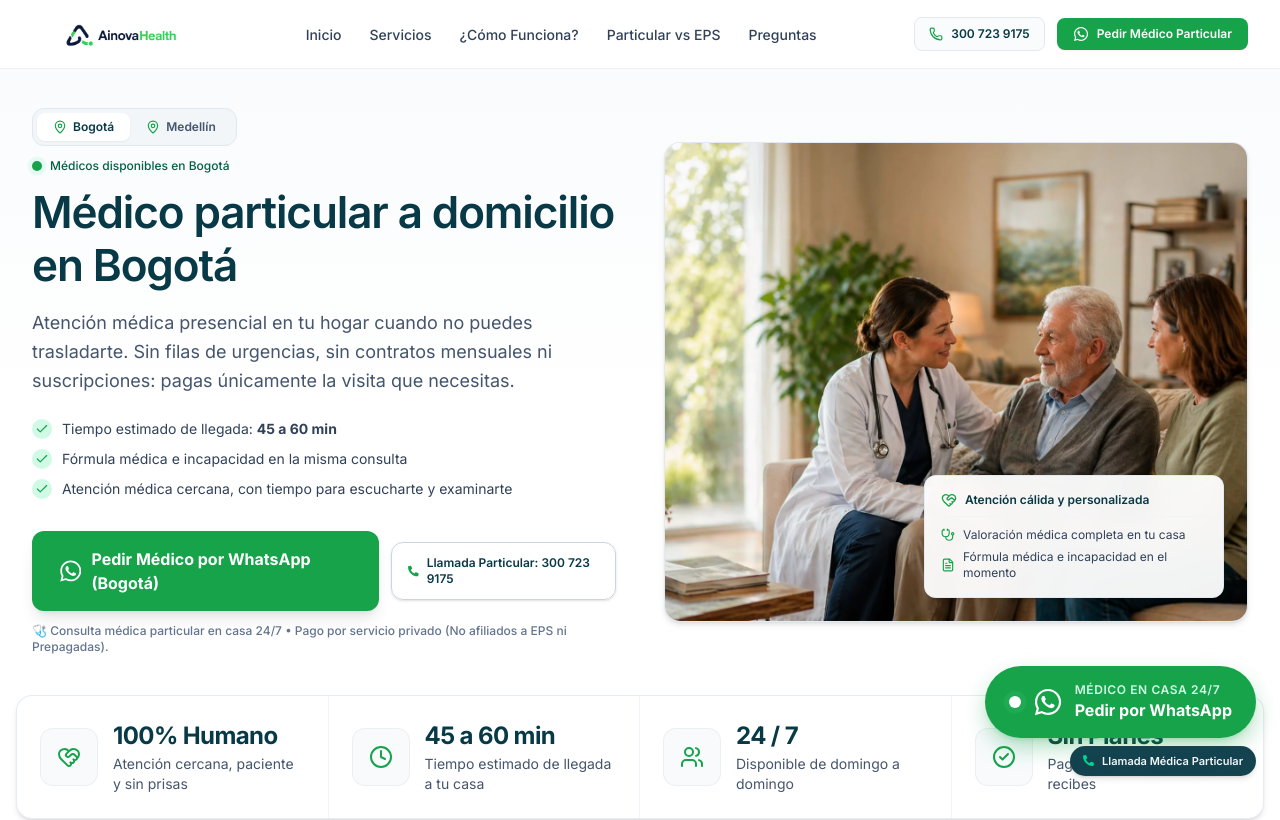
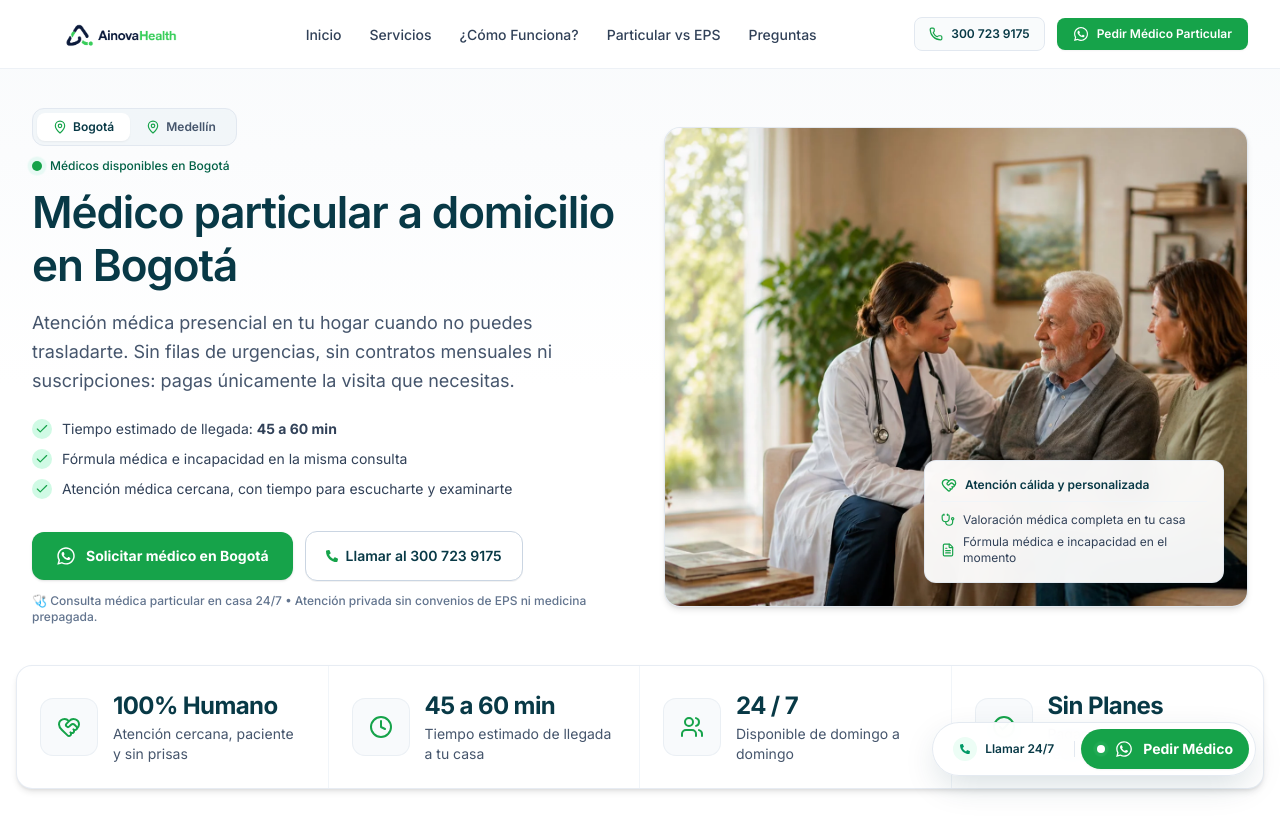
Before and after one commit to felipebermudezceo/ainovahealth, a Next.js app: page / in a window 1280 px wide. Shown: the top 820 px of the page. Built offline with nearby package versions, Linux system fonts and the light colour scheme.

Commit message:
style: redisenar dock flotante ultra estetico y armonizar botones de contacto

```diff
--- a/components/hero/HeroContent.tsx
+++ b/components/hero/HeroContent.tsx
@@ -118,26 +118,26 @@ export function HeroContent() {
           rel="noopener noreferrer"
           onClick={() => handleTrackClick("whatsapp")}
           id="hero-btn-whatsapp"
-          className="inline-flex items-center justify-center gap-2.5 rounded-xl bg-[#16A34A] px-7 py-4 text-base font-bold text-white shadow-lg transition hover:scale-102 hover:bg-[#15803D]"
+          className="inline-flex items-center justify-center gap-2.5 rounded-xl bg-[#16A34A] px-6 py-3.5 text-sm font-bold text-white shadow-sm transition hover:bg-[#15803D] hover:shadow-md active:scale-98"
         >
-          <FaWhatsapp className="text-2xl" />
-          <span>Pedir Médico por WhatsApp ({selectedCity === "bogota" ? "Bogotá" : "Medellín"})</span>
+          <FaWhatsapp className="text-xl" />
+          <span>Solicitar médico en {selectedCity === "bogota" ? "Bogotá" : "Medellín"}</span>
         </a>
 
         <a
           href="tel:+573007239175"
           onClick={() => handleTrackClick("call")}
           id="hero-btn-call"
-          className="inline-flex items-center justify-center gap-2 rounded-xl border border-slate-300 bg-white/90 px-4 py-3 text-xs font-semibold text-[#083946] shadow-sm transition hover:bg-slate-50"
+          className="inline-flex items-center justify-center gap-2 rounded-xl border border-slate-300 bg-white px-5 py-3.5 text-sm font-semibold text-[#083946] shadow-2xs transition hover:bg-slate-50 hover:border-slate-400"
         >
           <FaPhoneAlt className="text-xs text-[#16A34A]" />
-          <span>Llamada Particular: 300 723 9175</span>
+          <span>Llamar al 300 723 9175</span>
         </a>
       </div>
 
       {/* Aviso de filtro para frenar usuarios de EPS y Prepagadas */}
       <p className="mt-3 text-xs font-medium text-slate-500">
-        🩺 Consulta médica particular en casa 24/7 • Pago por servicio privado (No afiliados a EPS ni Prepagadas).
+        🩺 Consulta médica particular en casa 24/7 • Atención privada sin convenios de EPS ni medicina prepagada.
       </p>
     </div>
   );
--- a/components/ui/FloatingWhatsapp.tsx
+++ b/components/ui/FloatingWhatsapp.tsx
@@ -41,9 +41,28 @@ export function FloatingWhatsapp() {
   return (
     <aside
       aria-label="Canales directos de atención médica"
-      className="fixed bottom-4 right-3 z-[999] flex flex-col items-end gap-2 sm:bottom-6 sm:right-6"
+      className="fixed bottom-4 right-4 z-[999] sm:bottom-6 sm:right-6"
     >
-      {/* Botón WhatsApp Médico Principal (Agrandado y con pulso de atención) */}
+      {/* Dock Flotante Unificado de Lujo (Glassmorphic Medical Widget) */}
+      <div className="flex items-center gap-1.5 rounded-full border border-slate-200/90 bg-white/95 p-1.5 shadow-[0_12px_35px_-6px_rgba(8,57,70,0.18)] backdrop-blur-md transition-all duration-300 hover:shadow-[0_16px_45px_-6px_rgba(8,57,70,0.24)]">
+        {/* Canal Telefónico de Urgencia */}
+        <a
+          href="tel:+573007239175"
+          onClick={() => handleTrackClick("call")}
+          id="btn-floating-call"
+          aria-label="Llamar directamente al médico particular"
+          className="flex items-center gap-2 rounded-full px-3.5 py-2 text-xs font-semibold text-[#083946] transition-colors hover:bg-slate-100/90"
+        >
+          <div className="flex h-6 w-6 items-center justify-center rounded-full bg-emerald-50 text-emerald-600">
+            <FaPhoneAlt className="text-[10px]" />
+          </div>
+          <span className="hidden sm:inline">Llamar 24/7</span>
+        </a>
+
+        {/* Separador sutil */}
+        <div className="h-4 w-px bg-slate-200" aria-hidden="true" />
+
+        {/* Canal Principal WhatsApp Médico */}
         <a
           href={waUrl}
           onClick={() => handleTrackClick("whatsapp")}
@@ -51,40 +70,18 @@ export function FloatingWhatsapp() {
           target="_blank"
           rel="noopener noreferrer"
           aria-label="Chatear por WhatsApp con el médico a domicilio"
-        className="group relative flex items-center gap-3 rounded-full bg-[#16A34A] px-5 py-3.5 text-white shadow-2xl transition-all duration-300 hover:scale-105 hover:bg-[#15803D] hover:shadow-emerald-500/50 active:scale-95 sm:px-6 sm:py-4"
-        style={{
-          boxShadow: "0 10px 25px -3px rgba(22, 163, 74, 0.4), 0 4px 6px -4px rgba(22, 163, 74, 0.3)",
-        }}
+          className="group flex items-center gap-2.5 rounded-full bg-[#16A34A] px-4 py-2.5 text-xs font-bold text-white shadow-xs transition-all duration-200 hover:bg-[#15803D] hover:scale-[1.02] active:scale-95 sm:text-sm"
         >
-        {/* Indicador pulsante de disponibilidad */}
-        <span className="relative flex h-3 w-3">
+          {/* Indicador de disponibilidad en tiempo real */}
+          <span className="relative flex h-2 w-2">
             <span className="absolute inline-flex h-full w-full animate-ping rounded-full bg-emerald-200 opacity-75"></span>
-          <span className="relative inline-flex h-3 w-3 rounded-full bg-white"></span>
+            <span className="relative inline-flex h-2 w-2 rounded-full bg-white"></span>
           </span>
 
-        <FaWhatsapp className="text-2xl text-white transition-transform duration-300 group-hover:rotate-12 sm:text-3xl" />
-
-        <div className="flex flex-col text-left leading-tight">
-          <span className="text-[10px] font-semibold uppercase tracking-wider text-emerald-100 sm:text-xs">
-            Médico en Casa 24/7
-          </span>
-          <span className="text-sm font-extrabold sm:text-base">
-            Pedir por WhatsApp
-          </span>
+          <FaWhatsapp className="text-base sm:text-lg transition-transform duration-300 group-hover:scale-110" />
+          <span>Pedir Médico</span>
+        </a>
       </div>
-      </a>
-
-      {/* Botón Secundario Llamada Directa */}
-      <a
-        href="tel:+573007239175"
-        onClick={() => handleTrackClick("call")}
-        id="btn-floating-call"
-        aria-label="Llamar directamente al médico particular"
-        className="flex items-center gap-2 rounded-full border border-slate-700/30 bg-[#083946]/95 px-3 py-1.5 text-white shadow-md backdrop-blur-sm transition-all duration-200 hover:bg-[#062933] hover:scale-102"
-      >
-        <FaPhoneAlt className="text-[11px] text-emerald-400" />
-        <span className="text-[11px] font-semibold text-slate-100">Llamada Médica Particular</span>
-      </a>
     </aside>
   );
 }
```
Lines whose indentation alone changed are shown as unchanged.
